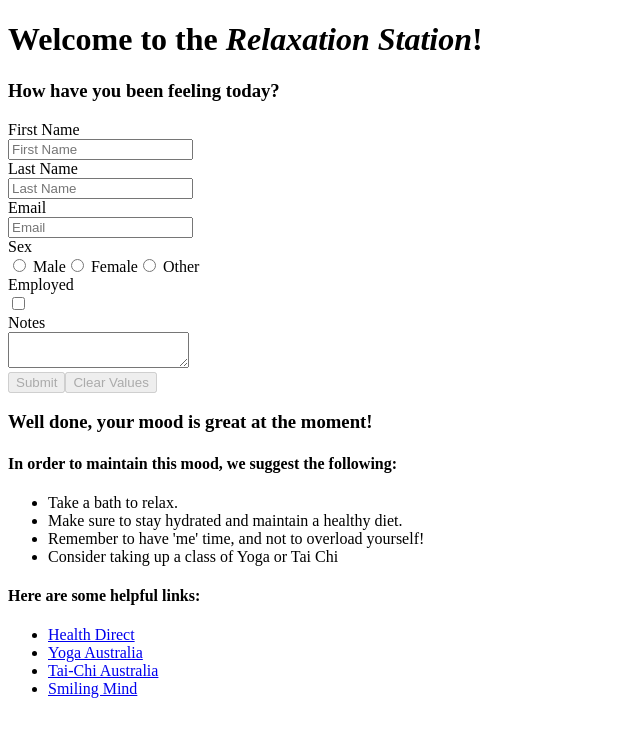
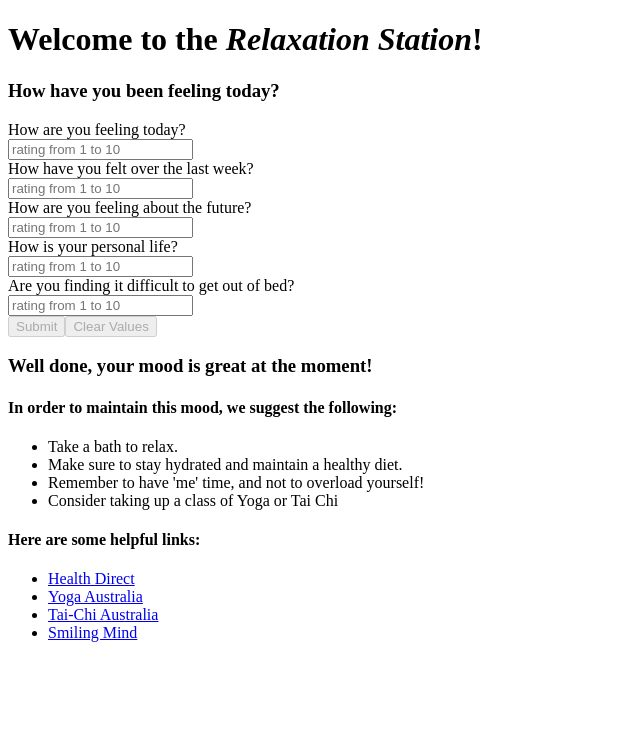
Before and after one commit to robbie10001/relaxation-station, a React (Create React App) app: page /relaxation_station in a window 1280 px wide. Shown: the top 736 px of the page, without its empty margins (0-640 px from the left). Built offline with nearby package versions, Linux system fonts and the light colour scheme.

Commit message:
form questions

```diff
--- a/src/components/App.js
+++ b/src/components/App.js
@@ -1,6 +1,7 @@
 import React, { Component } from "react";
 import HomePage from "./pages/HomePage";
 import { BrowserRouter, Route, Switch } from "react-router-dom";
+
 
 class App extends Component {
   render() {
--- a/src/components/forms/Form.js
+++ b/src/components/forms/Form.js
@@ -6,81 +6,58 @@ const SimpleForm = props => {
   return (
     <form onSubmit={handleSubmit}>
       <div>
-        <label>First Name</label>
+        <label>How are you feeling today?</label>
         <div>
           <Field
-            name="firstName"
+            name="feelingtoday"
             component="input"
-            type="text"
-            placeholder="First Name"
+            type="number"
+            placeholder="rating from 1 to 10"
           />
         </div>
       </div>
       <div>
-        <label>Last Name</label>
+        <label>How have you felt over the last week?</label>
         <div>
           <Field
-            name="lastName"
+            name="feelingoverthelastweek"
             component="input"
-            type="text"
-            placeholder="Last Name"
+            type="number"
+            placeholder="rating from 1 to 10"
           />
         </div>
       </div>
       <div>
-        <label>Email</label>
+        <label>How are you feeling about the future?</label>
         <div>
           <Field
-            name="email"
+            name="feelingforfuture"
             component="input"
-            type="email"
-            placeholder="Email"
+            type="number"
+            placeholder="rating from 1 to 10"
           />
         </div>
       </div>
       <div>
-        <label>Sex</label>
-        <div>
-          <label>
-            <Field name="sex" component="input" type="radio" value="male" />{' '}
-            Male
-          </label>
-          <label>
-            <Field name="sex" component="input" type="radio" value="female" />{' '}
-            Female
-          </label>
-          <label>
-            <Field name="sex" component="input" type="radio" value="other" />{' '}
-            Other
-          </label>
-        </div>
-      </div>
-      {/* <div>
-        <label>Favorite Color</label>
-        <div>
-          <Field name="favoriteColor" component="select">
-            <option />
-            <option value="ff0000">Red</option>
-            <option value="00ff00">Green</option>
-            <option value="0000ff">Blue</option>
-          </Field>
-        </div>
-      </div> */}
-      <div>
-        <label htmlFor="employed">Employed</label>
+        <label>How is your personal life?</label>
         <div>
           <Field
-            name="employed"
-            id="employed"
+            name="personalife"
             component="input"
-            type="checkbox"
+            type="number"
+            placeholder="rating from 1 to 10"
           />
         </div>
       </div>
       <div>
-        <label>Notes</label>
+        <label>Are you finding it difficult to get out of bed?</label>
         <div>
-          <Field name="notes" component="textarea" />
+          <Field
+            name="feelingoverthelastweek"
+            component="input"
+            type="number"
+            placeholder="rating from 1 to 10"
+          />
         </div>
       </div>
       <div>
```
Also changed, not shown: 1 other file (tests, documents, lock files or other folders).
